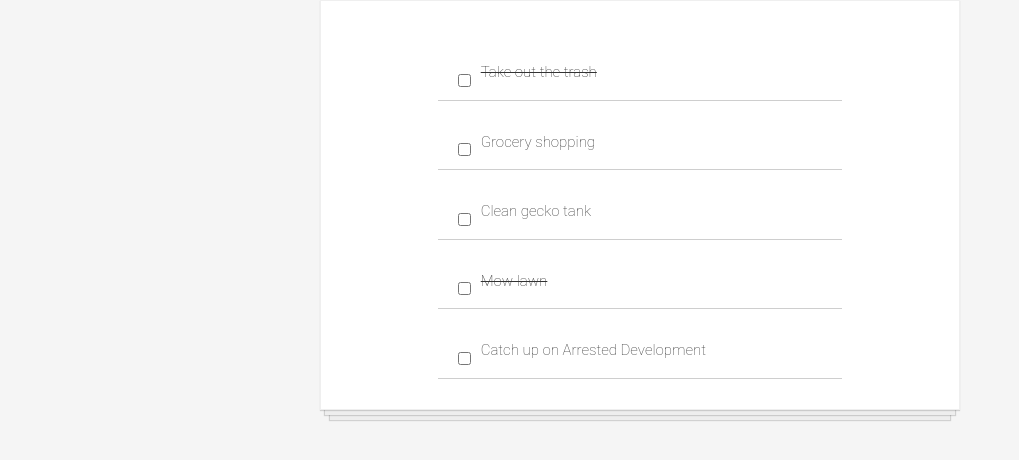
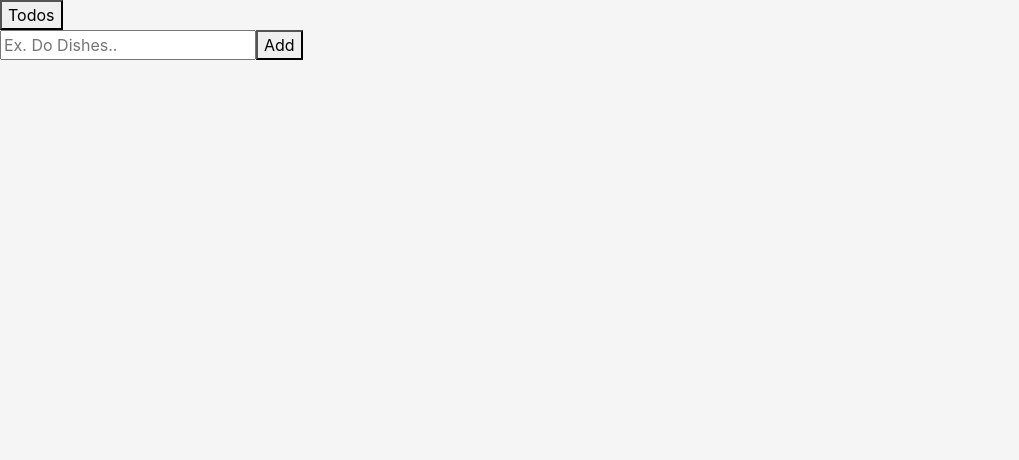
Before and after one commit to Tien96ng/todo-list, a React (Create React App) app: page / in a window 1280 px wide. Shown: the top 460 px of the page, without its empty margins (0-1019 px from the left). Built offline with nearby package versions, Linux system fonts and the light colour scheme.

Commit message:
Added both add, remove, and check functionality with styling. However there is a bug because in the remove function, I'm filtering via ID and once it's removed, the checkbox doesn't work because it references it.

```diff
--- a/src/App.js
+++ b/src/App.js
@@ -1,27 +1,116 @@
-import React from "react";
-import TodoItem from "./components/TodoItem";
-import { TODODATA } from "./data/todoData";
+import React, { Component } from 'react'
+
+export default class App extends Component {
+  constructor(props) {
+    super(props)
+    this.state = {
+      todos: [],
+      count: 0,
+    }
+  }
+
+  handleSubmitForm = (e) => {
+    //alert(this.refs.newTodo.value)
+    let currentToDo = {
+      id: this.state.count,
+      //id: new Date(),
+      text: this.refs.newTodo.value,
+      checked: false
+    }
+
+    this.setState({
+      todos: this.state.todos.concat(currentToDo),
+      count: this.state.count + 1
+    })
+
+    e.preventDefault()
+  }
+
+  handleRemove = id => {
+
+    let newArr = this.state.todos.filter(element => element.id !== id)
+    //alert(JSON.stringify(newArr))
+    this.setState({ todos: newArr })
+  }
+
+  handleCheckbox = (oldId, oldChecked, oldText) => {
+
+    if (oldId) {
+      this.setState(prevState => {
+        let oldArr = prevState.todos
+        oldArr[oldId] = {
+          id: oldId,
+          text: oldText,
+          checked: !oldChecked
+        }
+        //alert(JSON.stringify(oldArr))
+
+        return { todos: oldArr }
+      })
+    } else {
+      alert('Nah')
+    }
+
+  }
+
+  render() {
+    let renderTodos = this.state.todos.map(element => {
+      return (
+        <span key={element.id}>
+          <input type='checkbox' id={element.id} onChange={() => this.handleCheckbox(element.id, element.checked, element.text)} />
+          <label for={element.id} style={element.checked ? {'color': 'red'} : {'color': 'green'} }> {element.text} </label>
+          <i className="fa fa-times-circle" onClick={() => this.handleRemove(element.id)}/> <br />
+        </span>
+      )
+    })
 
 
-class App extends React.Component {
-  constructor(props) {
-    super(props)
-    this.state = {todoData: TODODATA}
+    return (
+      <div>
+        <button onClick={() => alert(JSON.stringify(this.state.todos))}> Todos </button>
+
+        <form onSubmit={this.handleSubmitForm}>
+          <input type='text' ref='newTodo' placeholder='Ex. Do Dishes..' />
+          <button type='submit'> Add </button>
+        </form>
+
+        {renderTodos}
+      </div>
+    )
+  }
+}
+
+/* NOTES:
+
+handleRemove = id => {
+    // var citrus = fruits.slice(fruits.indexOf('Lemon'), fruits.indexOf('Lemon')+1)
+    //alert(id)
+    //console.log(id)
+    //let matchID = this.state.todos.filter(element => element.id === id)
+    //console.log(matchID)
+    //let index = this.state.todos.findIndex(element => element.id === id)
+    //alert(JSON.stringify(this.state.todos[index]))
+
+    //let objectToRemove = this.state.todos.slice(index, index + 1)
+    //alert(JSON.stringify(objectToRemove))
+    //let newArr = this.state.todos -  objectToRemove
+    //alert(newArr)
+
+      //todos: this.state.todos.slice(index, index)
+
+
+    let newArr = this.state.todos.filter(element => element.id !== id)
+    //alert(JSON.stringify(newArr))
+    this.setState({ todos: newArr })
+
   }
 
 
-  render() {
-    let renderTodoItem = this.state.todoData.map(element => {
-      return (
-        <TodoItem
-          key={element.id}
-          text={element.text}
-          completed={element.completed}
-        />
-      );
-    });
-    return <div className="todo-list">{renderTodoItem}</div>;
+  handleRemove = id => {
+
+    let newArr = this.state.todos.filter(element => element.id !== id)
+    //alert(JSON.stringify(newArr))
+    this.setState({ todos: newArr })
   }
-}
 
-export default App;
+  */
--- a/src/components/TodoItem.js
+++ /dev/null
@@ -1,14 +0,0 @@
-import React from "react";
-
-function TodoItem(props) {
-  return (
-    <div className="todo-item">
-      <input type="checkbox" />
-      <p style={{ textDecoration: props.completed ? "line-through" : "" }}>
-        {props.text}
-      </p>
-    </div>
-  );
-}
-
-export default TodoItem;
--- a/src/data/todoData.js
+++ /dev/null
@@ -1,27 +0,0 @@
-export const TODODATA = [
-    {
-      id: 1,
-      text: "Take out the trash",
-      completed: true
-    },
-    {
-      id: 2,
-      text: "Grocery shopping",
-      completed: false
-    },
-    {
-      id: 3,
-      text: "Clean gecko tank",
-      completed: false
-    },
-    {
-      id: 4,
-      text: "Mow lawn",
-      completed: true
-    },
-    {
-      id: 5,
-      text: "Catch up on Arrested Development",
-      completed: false
-    }
-  ];
```
